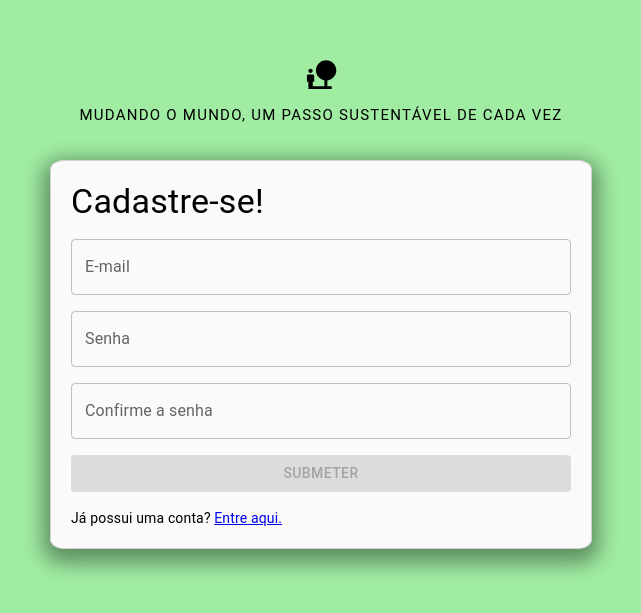
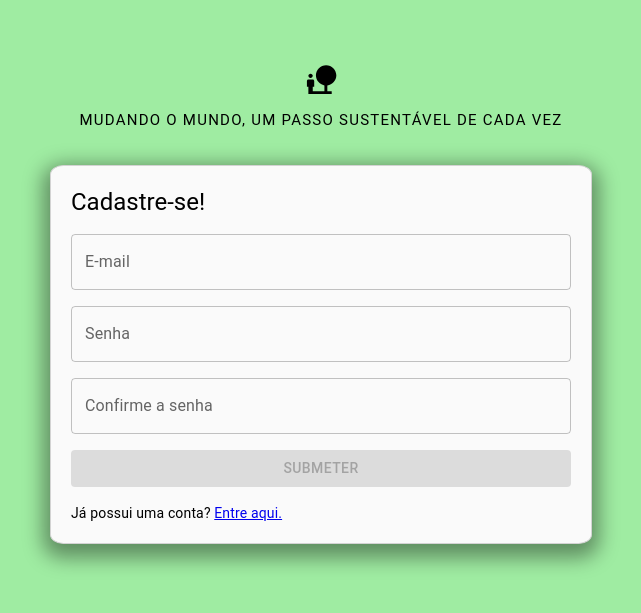
Before and after one commit to GuilhermeSAraujo/sustentabilidade-front, a React (Vite) app: page /#/signup in a window 1280 px wide. Shown: the part 109-722 px from the top of the page, without its empty margins (319-960 px from the left). Built offline with nearby package versions, Linux system fonts and the light colour scheme.

Commit message:
style: font size adjust

```diff
--- a/src/pages/SignUp/view/signUp.tsx
+++ b/src/pages/SignUp/view/signUp.tsx
@@ -103,7 +103,7 @@ const SignUp = () => {
           maxWidth: '500px'
         }}
       >
-        <Typography variant="h4" sx={{ textAlign: "left" }}>
+        <Typography variant="h5" sx={{ textAlign: "left" }}>
           Cadastre-se!
         </Typography>
         <form onSubmit={submitForm}>
```
